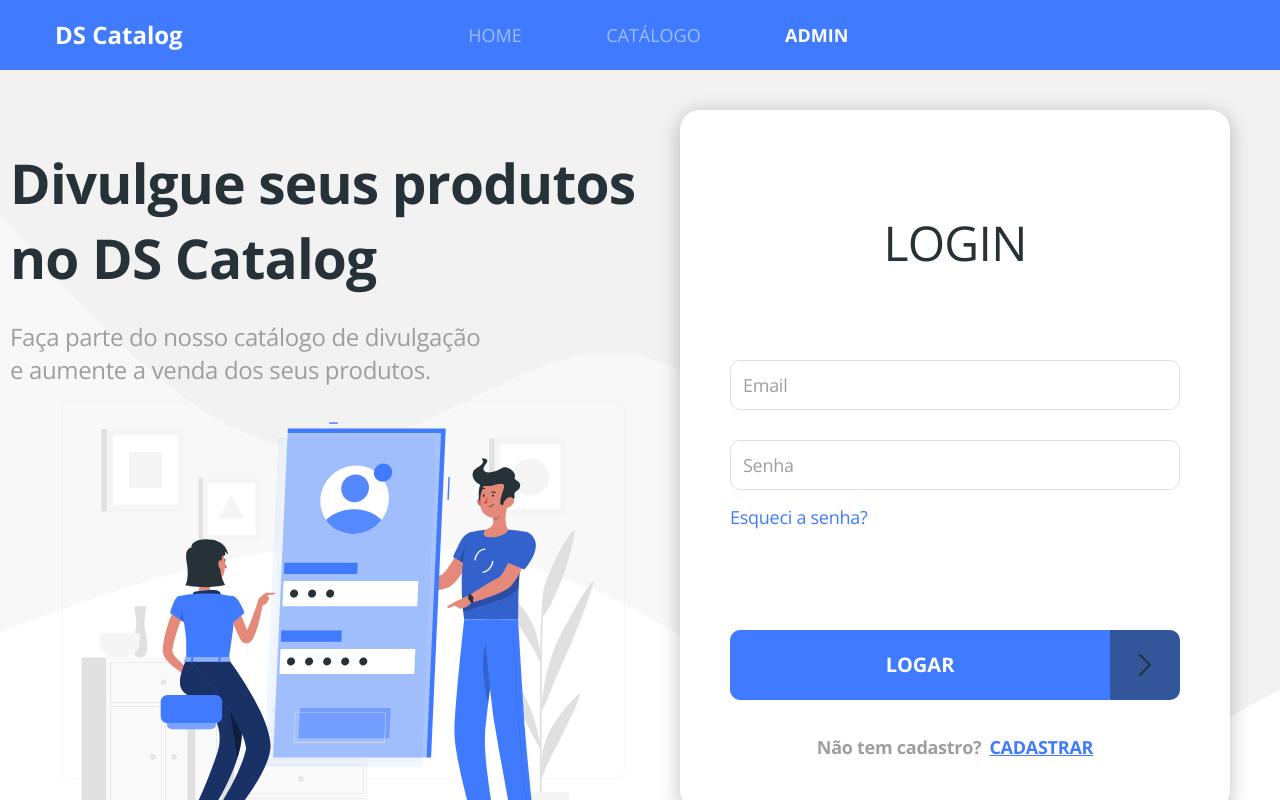
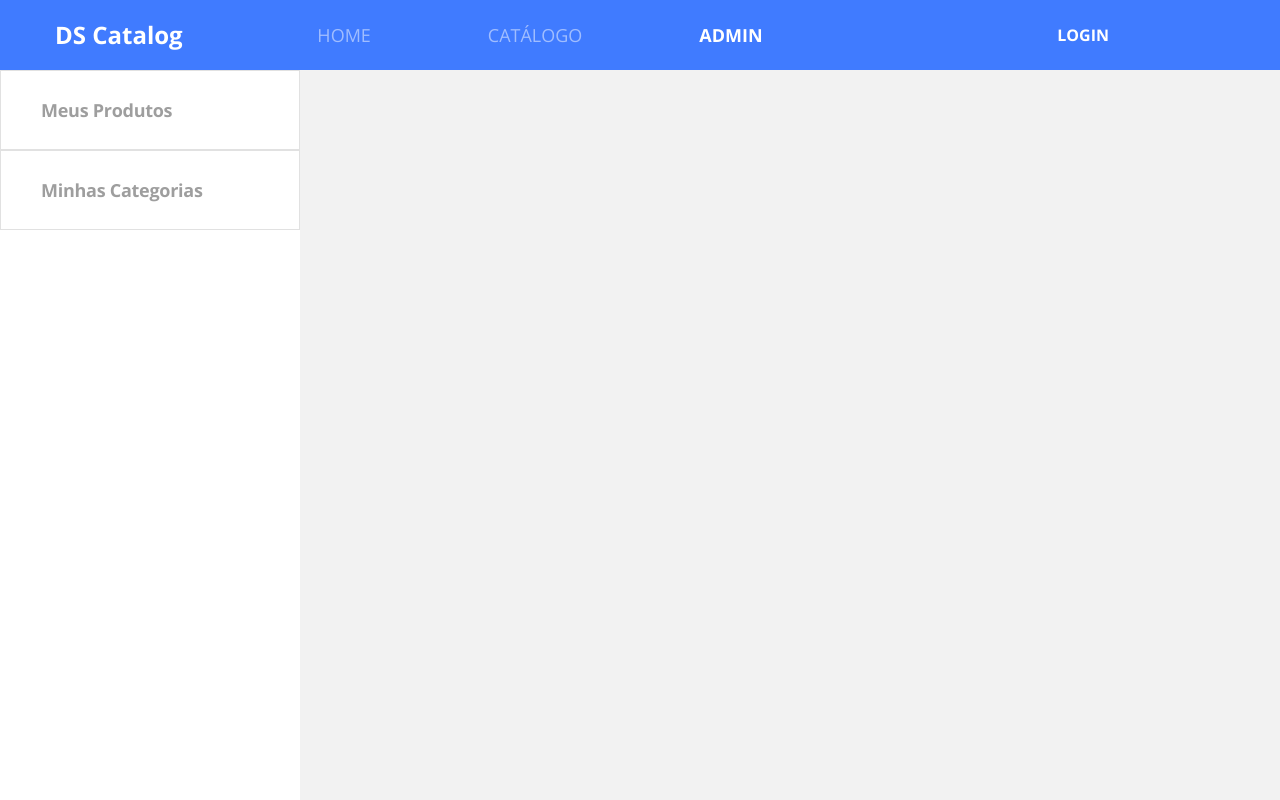
Before and after one commit to Oliveira-86/dscatalog_bootcamp_devsuperior, a React (Create React App) app in the folder front-web/: page /admin/auth in a window 1280 px wide. Before the commit this address led to /admin/auth/login. Shown: the top 800 px of the page. Built offline with nearby package versions, Linux system fonts and the light colour scheme.

Commit message:
Finish login and logout layout

```diff
--- a/front-web/src/Routes.tsx
+++ b/front-web/src/Routes.tsx
@@ -22,8 +22,8 @@
             <Route path="/products/:productId">
                 <ProductDetails />
             </Route>
-            <Redirect from="/admin/auth" to="/admin/auth/login" exact />
-            <Route path="/admin/auth">
+            <Redirect from="/auth" to="/auth/login" exact />
+            <Route path="/auth">
                 <Auth />
             </Route>
             <Redirect from="/admin" to="/admin/products" exact />
--- a/front-web/src/core/components/Navbar/index.tsx
+++ b/front-web/src/core/components/Navbar/index.tsx
@@ -1,36 +1,72 @@
-import React from 'react';
-import { Link, NavLink } from 'react-router-dom';
+import { getAccessTokenDecode, logout } from 'core/utils/auth';
+import React, { useEffect, useState } from 'react';
+import { Link, NavLink, useLocation } from 'react-router-dom';
 import './styles.scss'
 
-const Navbar = () => (
+const Navbar = () => {
+    const [currentUser, setCurrentUser] = useState('');
+    const location = useLocation();
 
-    <nav className = "row bg-primary main-nav">
-        <div className = "col-2">
+    const handleLogout = (event: React.MouseEvent<HTMLAnchorElement, MouseEvent>) => {
+        event.preventDefault();
+        logout();
+    }
+
+    useEffect(() => {
+        const currentUserData = getAccessTokenDecode();
+        setCurrentUser(currentUserData.user_name);
+    }, [location])
+
+    return (
+
+        <nav className="row bg-primary main-nav">
+            <div className="col-2">
                 <Link to="/" className="nav-logo-text">
                     <h4>DS Catalog</h4>
                 </Link>
             </div>
-        <div className="col-6 offset-2">
+            <div className="col-6">
                 <ul className="main-menu">
                     <li>
-                    <NavLink to="/" exact>
+                        <NavLink to="/" exact className="nav-link">
                             HOME
                         </NavLink>
                     </li>
                     <li>
-                    <NavLink to="/products">
+                        <NavLink to="/products" className="nav-link">
                             CATÁLOGO
                         </NavLink>
                     </li>
                     <li>
-                    <NavLink to="/admin">
+                        <NavLink to="/admin" className="nav-link">
                             ADMIN
                         </NavLink>
                     </li>
                 </ul>
             </div>
+            <div className="col-3 text-right">
+                {currentUser && (
+                    <>
+                        {currentUser}
+                        <a
+                            href="#logout"
+                            className="nav-link active d-inline"
+                            onClick={handleLogout}
+                        >
+                            LOGOUT
+                        </a>
+                    </>
+                )}
+                {!currentUser && (
+                    <Link to="/auth/login" className="nav-link active">
+                        LOGIN
+                    </Link>
+                )}
+            </div>
+
         </nav>
 
     );
+}
 
 export default Navbar;
--- a/front-web/src/core/components/Navbar/styles.scss
+++ b/front-web/src/core/components/Navbar/styles.scss
@@ -3,6 +3,7 @@
     color: #FFF;
     align-items: center;
     padding-left: 40px;
+    padding-right: 40px;
     margin-left: 0;
     margin-right: 0;
 
@@ -15,10 +16,15 @@
 .main-menu {
     display: flex;
     font-size: 18px;
-    width: 380px;
-    justify-content: space-between;
+    justify-content: center;
 
-    a {
+    li:nth-child(2) {
+        margin-right: 85px;
+        margin-left: 85px;
+    }
+}
+
+.nav-link {
     font-style: normal;
     color: rgba(255, 255, 255, 0.5);
 
@@ -31,4 +37,3 @@
         color:#FFF;
     }
 }
-}
--- a/front-web/src/core/utils/auth.ts
+++ b/front-web/src/core/utils/auth.ts
@@ -1,4 +1,5 @@
 import jwtDecode from 'jwt-decode';
+import history from './history';
 
 export const CLIENT_ID = 'dscatalog';
 export const CLIENT_SECRET = 'dscatalog123';
@@ -16,7 +17,7 @@
 
 type AccessToken = {
     exp: number;
-    username: string;
+    user_name: string;
     authorities: Role[];
 }
 
@@ -64,3 +65,8 @@
 
     return routeRole.some(role => authorities?.includes(role));
 }
+
+export const logout = () => {
+    localStorage.removeItem('authData');
+    history.replace('/auth/login');
+}
--- a/front-web/src/core/utils/request.ts
+++ b/front-web/src/core/utils/request.ts
@@ -1,8 +1,6 @@
 import axios, { Method } from 'axios';
-import { CLIENT_ID, CLIENT_SECRET, getSessionData } from './auth';
+import { CLIENT_ID, CLIENT_SECRET, getSessionData, logout } from './auth';
 import qs from 'qs';
-import history from './history';
-
 
 type RequestParams = {
     method?: Method;
@@ -23,7 +21,7 @@
     return response;
 }, function(error) {
     if (error.response.status === 401) {
-        history.push('/admin/auth/login');
+        logout();
     }
     return Promise.reject(error);
 });
--- a/front-web/src/pages/Admin/components/Routes/index.tsx
+++ b/front-web/src/pages/Admin/components/Routes/index.tsx
@@ -17,7 +17,7 @@
                 return (
                     <Redirect
                     to={{
-                      pathname: "/admin/auth/login",
+                      pathname: "/auth/login",
                       state: { from: location }
                     }}
                   />
--- a/front-web/src/pages/Auth/components/Login/index.tsx
+++ b/front-web/src/pages/Auth/components/Login/index.tsx
@@ -77,7 +77,7 @@
                             {errors.password.message}
                         </div>
                     )}
-                    <Link to="/admin/auth/recover" className="login-link-recover">
+                    <Link to="/auth/recover" className="login-link-recover">
                         Esqueci a senha?
                     </Link>
                     <div className="login-submit">
--- a/front-web/src/pages/Auth/index.tsx
+++ b/front-web/src/pages/Auth/index.tsx
@@ -18,13 +18,13 @@
         </div>
         <div>
             <Switch>
-                <Route path="/admin/auth/login">
+                <Route path="/auth/login">
                    <Login />
                 </Route>
-                <Route path="/admin/auth/register">
+                <Route path="/auth/register">
                     <h1>register</h1>
                 </Route>
-                <Route path="/admin/auth/recover">
+                <Route path="/auth/recover">
                     <h1>recover</h1>
                 </Route>
             </Switch>
--- a/front-web/src/pages/Auth/styles.scss
+++ b/front-web/src/pages/Auth/styles.scss
@@ -4,7 +4,6 @@
     justify-content: center;
     background: url(~core/assets/images/bg-login.svg) no-repeat;
     background-size: 100%;
-
 }
 
 .auth-info-content {
```
Also changed, not shown: 1 other file (tests, documents, lock files or other folders). Lines whose indentation alone changed are shown as unchanged.
